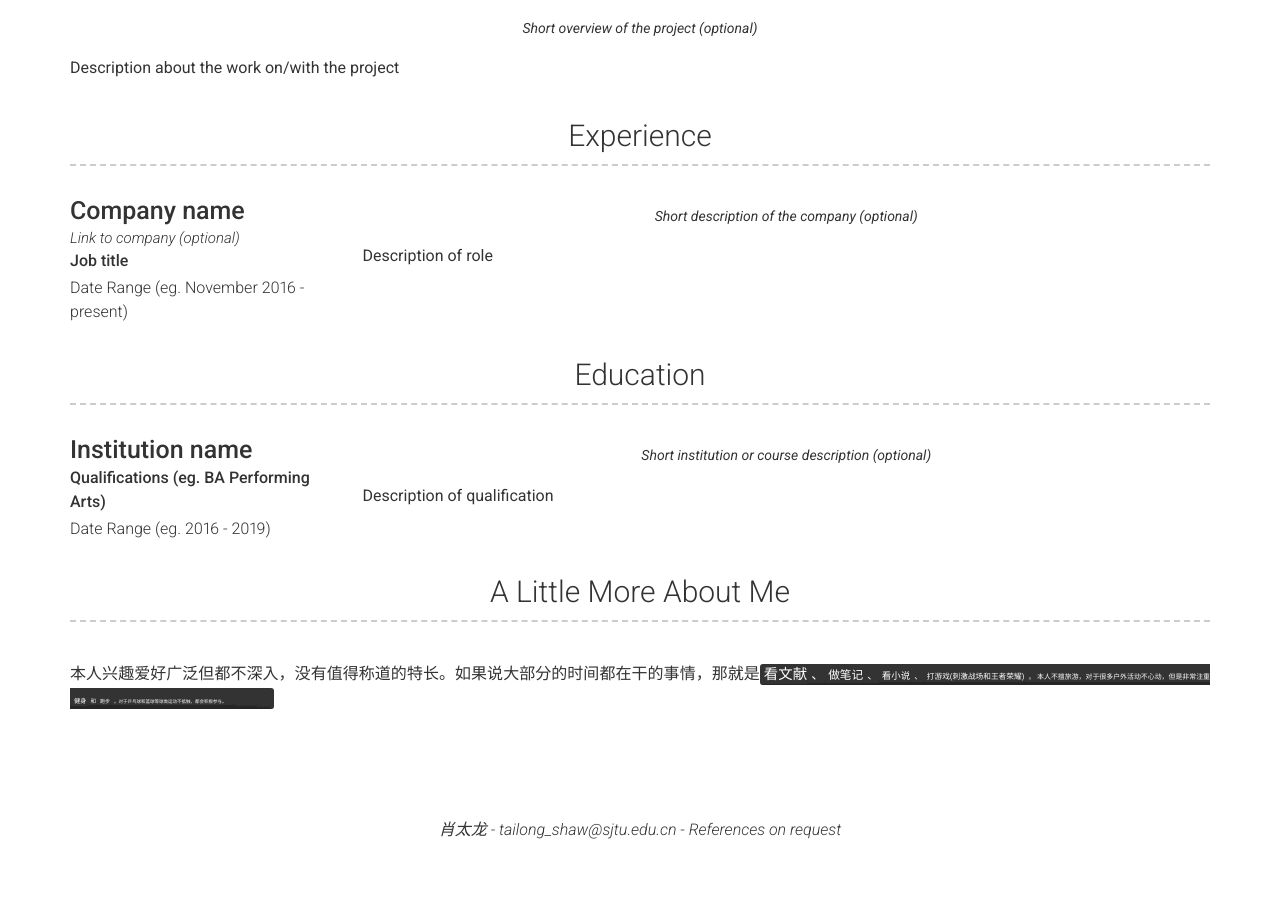
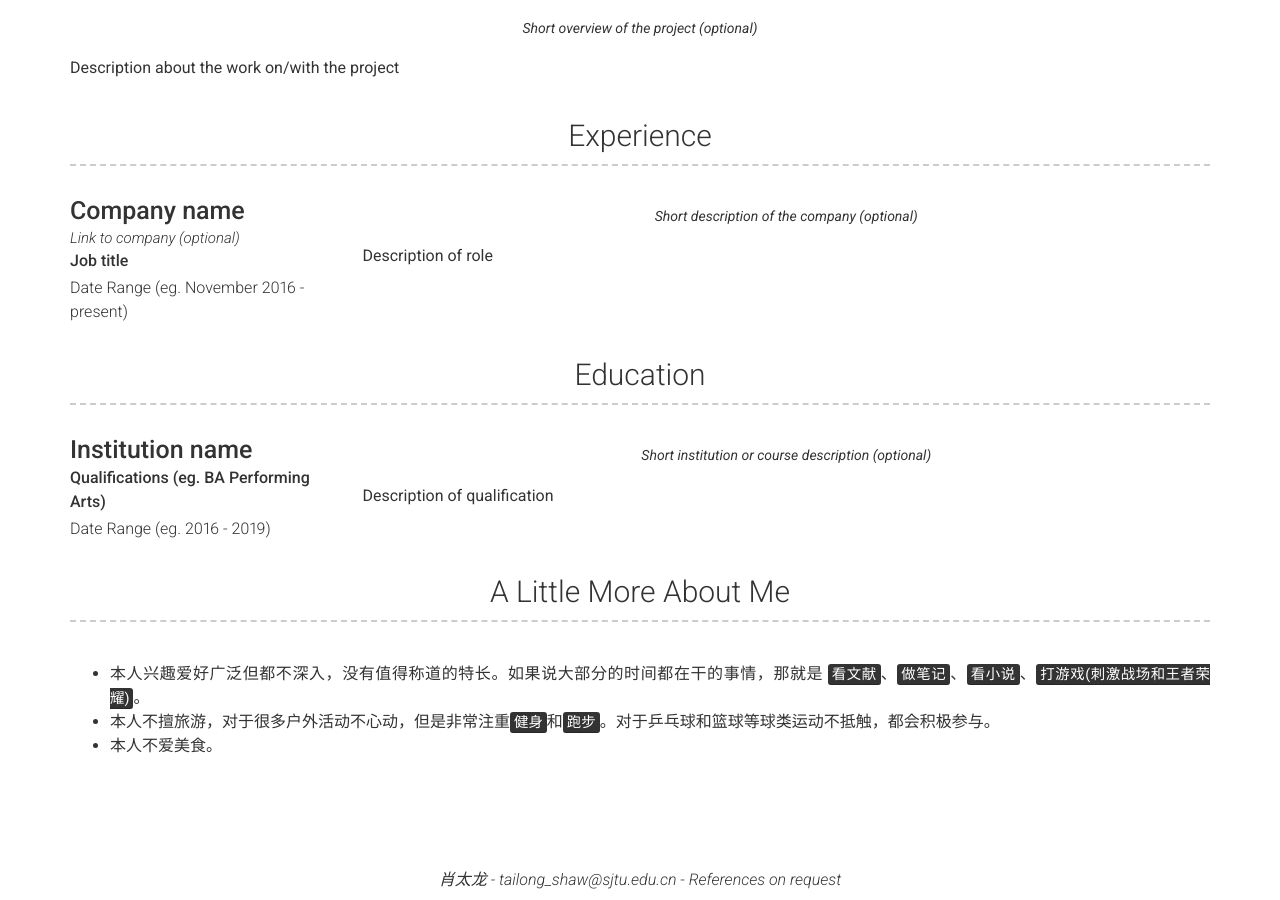
Before and after one commit to XiaoTailong/Shaw, a Jekyll site: the page built from index.md, in a window 1280 px wide and 900 px high, scrolled down 703 px. Built offline with Jekyll 4.4.1, drawn with Linux system fonts in a browser that asks for light colours; nearby versions of some CDN libraries; before the commit the page ends 1552 px from its top, so only the background shows below that.

Commit message:
Update _config.yml

```diff
--- a/_config.yml
+++ b/_config.yml
@@ -45,8 +45,10 @@ about_content: | # this will include new lines to allow paragraphs
 # More Section
 # more_title: A Little More About Me
 more_content: | # this will include new lines to allow paragraphs
-  本人兴趣爱好广泛但都不深入，没有值得称道的特长。如果说大部分的时间都在干的事情，那就是<mark>看文献<mark>、<mark>做笔记<mark>、<mark>看小说<mark>、<mark>打游戏(刺激战场和王者荣耀)<mark>。
-  本人不擅旅游，对于很多户外活动不心动，但是非常注重<mark>健身<mark>和<mark>跑步<mark>。对于乒乓球和篮球等球类运动不抵触，都会积极参与。
+  - 本人兴趣爱好广泛但都不深入，没有值得称道的特长。如果说大部分的时间都在干的事情，那就是
+  <mark>看文献</mark>、<mark>做笔记</mark>、<mark>看小说</mark>、<mark>打游戏(刺激战场和王者荣耀)</mark>。<br>
+  - 本人不擅旅游，对于很多户外活动不心动，但是非常注重<mark>健身</mark>和<mark>跑步</mark>。对于乒乓球和篮球等球类运动不抵触，都会积极参与。
+  - 本人不爱美食。
 
 # Footer
 footer_show_references: true
```
